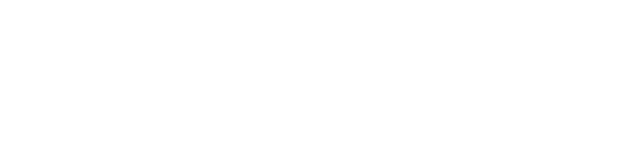
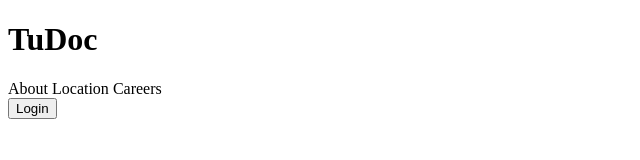
Before and after one commit to julianvasquez/00-tudoc-html, a plain HTML site: page index.html in a window 1280 px wide. Shown: the whole page, without its empty margins (0-640 px from the left). Drawn offline with Linux system fonts and the light colour scheme.

Commit message:
Add header

```diff
--- a/index.html
+++ b/index.html
@@ -7,6 +7,15 @@
   <title>TuDoc</title>
 </head>
 <body>
+  <header class="tudoc__header">
+    <h1 class="tudoc__title">TuDoc</h1>
+    <nav class="tudoc__nav">
+      <span class="tudoc__menu__item">About</span>
+      <span class="tudoc__menu__item">Location</span>
+      <span class="tudoc__menu__item">Careers</span>
+    </nav>
 
+    <input type="button" value="Login">
+  </header>
 </body>
 </html>
```
